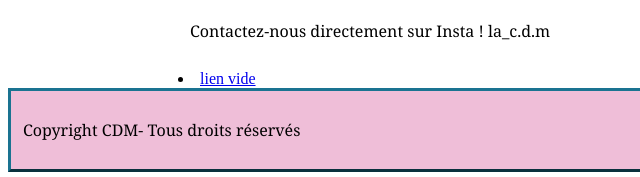
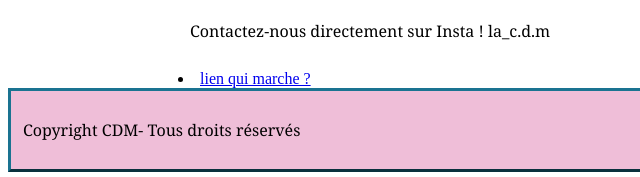
Before and after one commit to AngeleB52/lacdm, a plain HTML site: page index.html in a window 1280 px wide. Shown: the part 2673-2850 px from the top of the page, 0-640 px from the left. Drawn offline with Linux system fonts and the light colour scheme.

Commit message:
Update index.html

```diff
--- a/index.html
+++ b/index.html
@@ -68,7 +68,7 @@
 		</section>
 	<section>
 		<p> Contactez-nous directement sur Insta ! la_c.d.m </p>
-		<li><a href="#section3"> lien vide </a></li>
+		<li><a href="https://instagram.com/la_c.d.m?r=nametag"> lien qui marche ? </a></li>
 	</section>
 	<footer>
             <p>Copyright CDM- Tous droits réservés<br />
```
